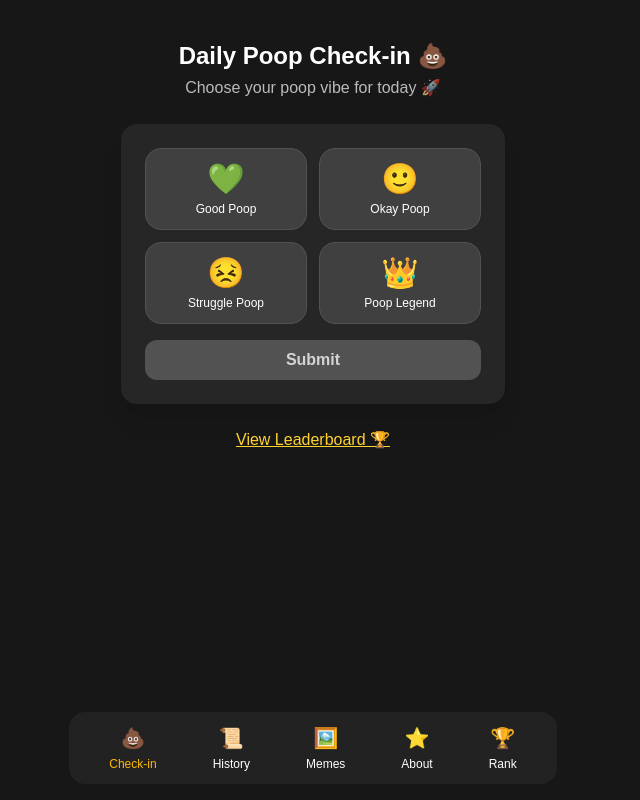
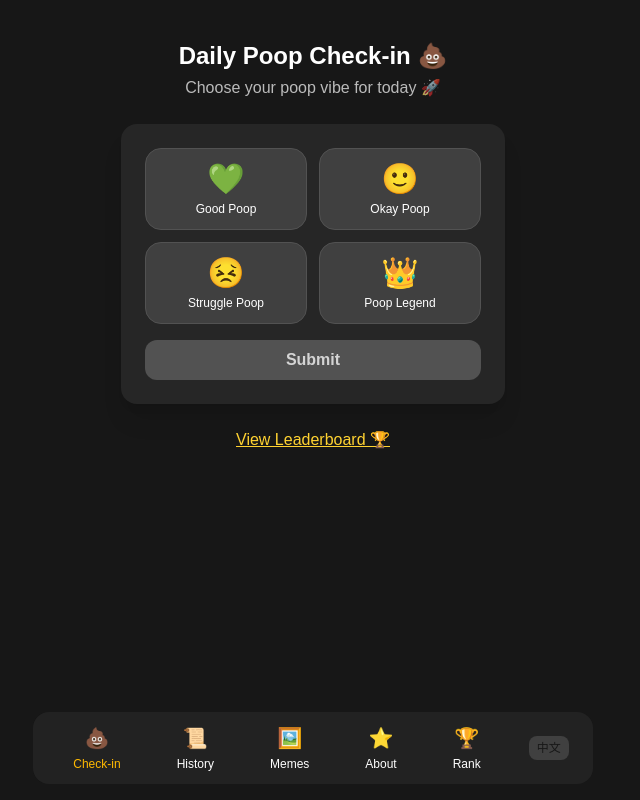
Before and after one commit to alihamza3389/poop-universe, a Next.js app: page / in a window 1280 px wide. Shown: the whole page, without its empty margins (327-967 px from the left). Built offline with nearby package versions, Linux system fonts and the light colour scheme; no server answers.

Commit message:
add language toggle to navbar

```diff
--- a/app/components/Nav.tsx
+++ b/app/components/Nav.tsx
@@ -2,9 +2,13 @@
 
 import Link from "next/link";
 import { usePathname } from "next/navigation";
+import { useLang } from "@/app/lang-provider";
 
 export default function Nav() {
   const path = usePathname();
+  const { lang, setLang } = useLang();
+
+  const t = (en: string, zh: string) => (lang === "zh" ? zh : en);
 
   const item = (href: string, emoji: string, label: string) => (
     <Link
@@ -20,12 +24,19 @@ export default function Nav() {
 
   return (
     <div className="fixed bottom-4 left-0 right-0 flex justify-center">
-      <div className="bg-neutral-800/80 backdrop-blur px-6 py-3 rounded-2xl flex gap-6">
-        {item("/", "💩", "Check-in")}
-        {item("/history", "📜", "History")}
-        {item("/memes", "🖼️", "Memes")}
-        {item("/about", "⭐", "About")}
-        {item("/leaderboard", "🏆", "Rank")}
+      <div className="bg-neutral-800/80 backdrop-blur px-6 py-3 rounded-2xl flex gap-6 items-center">
+        {item("/", "💩", t("Check-in", "打卡"))}
+        {item("/history", "📜", t("History", "记录"))}
+        {item("/memes", "🖼️", t("Memes", "表情包"))}
+        {item("/about", "⭐", t("About", "关于"))}
+        {item("/leaderboard", "🏆", t("Rank", "排行榜"))}
+
+        <button
+          onClick={() => setLang(lang === "en" ? "zh" : "en")}
+          className="ml-2 text-xs px-2 py-1 rounded-lg bg-neutral-700"
+        >
+          {lang === "en" ? "中文" : "EN"}
+        </button>
       </div>
     </div>
   );
```
